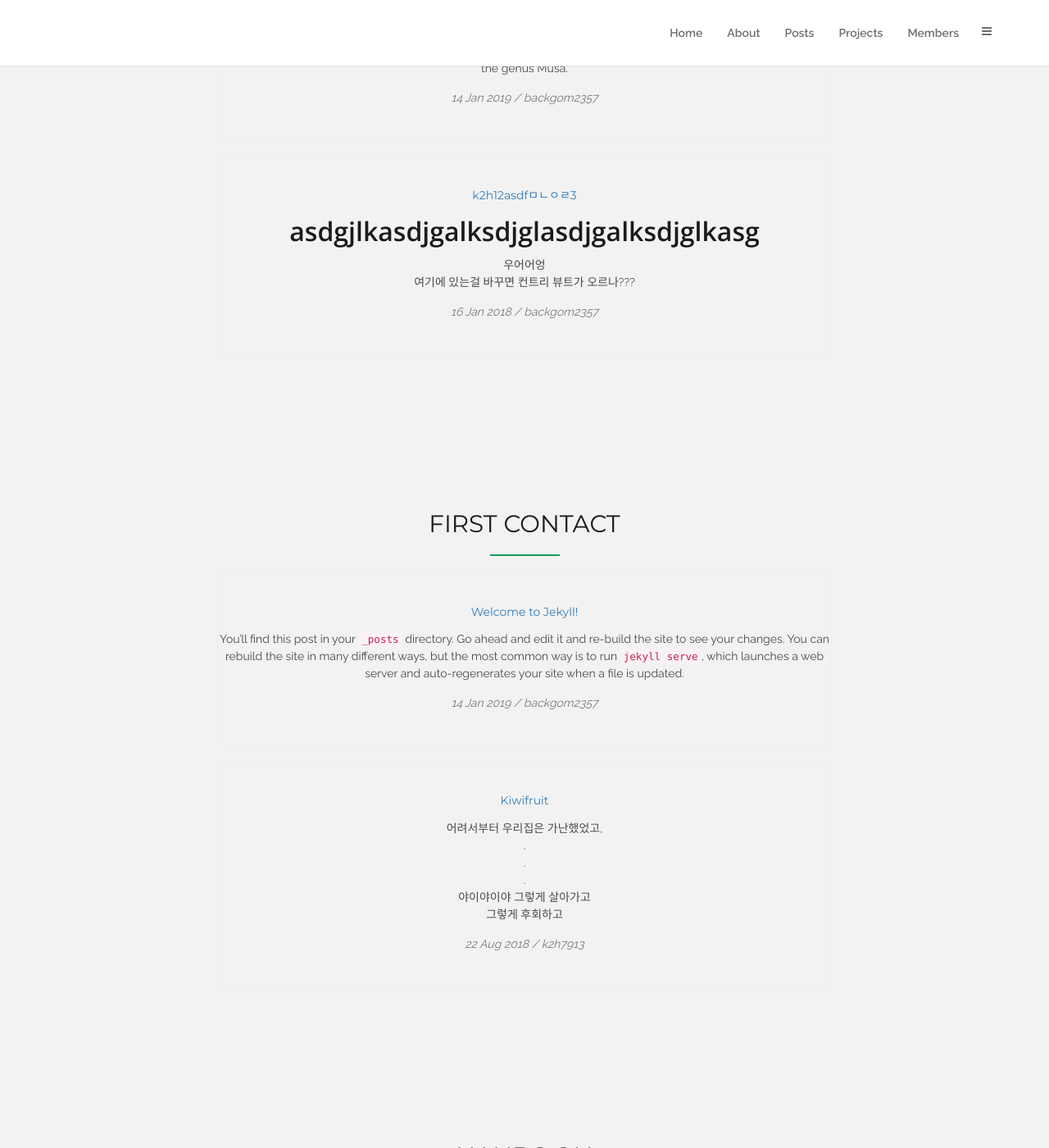
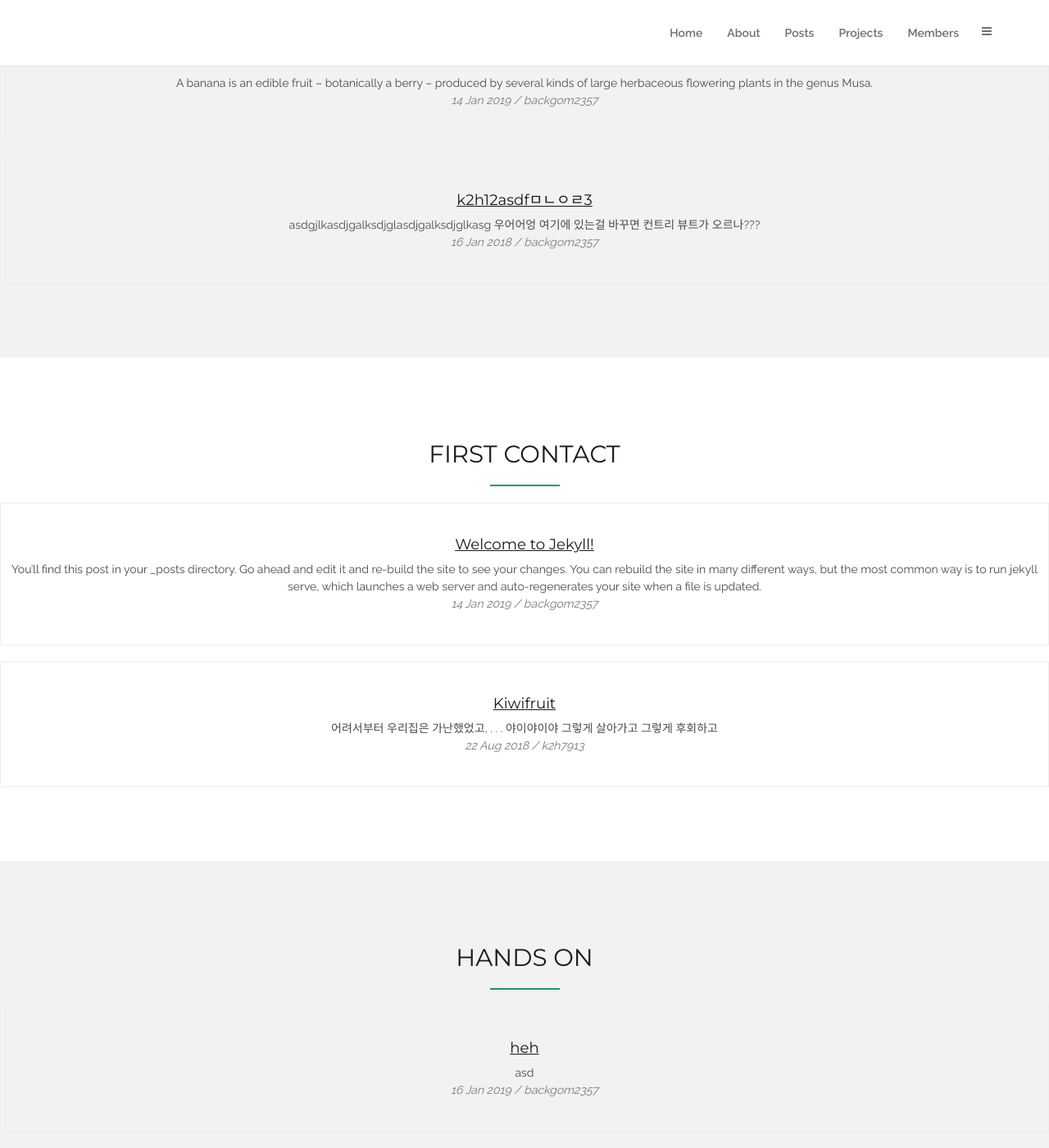
Before and after one commit to unsolvedproblem/unsolvedproblem.github.io, a Jekyll site: the page built from posts.html, in a window 1280 px wide and 1400 px high, scrolled down 569 px. Shown: the whole window at 82% size. Built offline with Jekyll 4.4.1, drawn with Linux system fonts in a browser that asks for light colours; some of the changed text lies outside the part shown.

Commit message:
Update posts.html

```diff
--- a/posts.html
+++ b/posts.html
@@ -3,7 +3,7 @@ layout: default
 title: Posts
 ---
 <!--Blog Section-->
-<section id="blog" class="blog lightbg">
+<section id="blog" class="blog">
     <div class="container">
         <div class="row">
             <div class="main_blog text-center roomy-40">
@@ -16,7 +16,7 @@ title: Posts
                           <ul>
                             <li>
                               <div class="about_btns m-top-40">
-                                    <a href="#laon" class="btn btn-primary">Laon</a>
+                                    <a href="#laon" class="btn btn-primary">Laon people</a>
                               </div>
                             </li>
                             <li>
@@ -26,18 +26,22 @@ title: Posts
                             </li>
                             <li>
                               <div class="about_btns m-top-40">
-                                    <a href="#hands-on" class="btn btn-primary">Hands-on</a>
+                                    <a href="#hands-on" class="btn btn-primary">Hands-on ML</a>
                               </div>
                             </li>
                           </ul>
                         </div>
                     </div>
+                  </div>
+              </div><!--End off row -->
+          </div><!--End off container -->
+      </section><!-- End off Blog section-->
 
                 <!--post-->
-                <section id="laon">
+                <section id="laon" class="lightbg">
                   <div class="main_blog text-center roomy-60">
                     <div class="head_title text-center">
-                      <h3>LAON</h3>
+                      <h3>LAON PEOPLE</h3>
                       <div class="separator_auto"></div>
                         {% for post in site.tags.laon %}
                             <div class="blog_item m-top-20">
@@ -47,11 +51,11 @@ title: Posts
                                 </div>
                               -->
                                 <div class="blog_text roomy-40">
-                                    <h6><a href="{{ post.url | prepend: site.baseurl }}">{{ post.title }}</a></h6>
-                                    <p>
-                                      {{ post.excerpt }}
+                                    <a href="{{ post.url | prepend: site.baseurl }}">
+                                      <h5><U>{{ post.title }}</U></h5>
+                                        <p>{{ post.excerpt | strip_html }}</p>
+                                    </a>
                                     <em> {{ post.date | date_to_string }} / {{ post.author }} </em>
-                                    </p>
                                 </div>
                             </div>
 
@@ -73,11 +77,11 @@ title: Posts
                                 </div>
                               -->
                               <div class="blog_text roomy-40">
-                                    <h6><a href="{{ post.url | prepend: site.baseurl }}">{{ post.title }}</a></h6>
-                                    <p>
-                                      {{ post.excerpt }}
+                                  <a href="{{ post.url | prepend: site.baseurl }}">
+                                    <h5><U>{{ post.title }}</U></h5>
+                                      <p>{{ post.excerpt | strip_html }}</p>
+                                  </a>
                                   <em> {{ post.date | date_to_string }} / {{ post.author }} </em>
-                                    </p>
                               </div>
                             </div>
 
@@ -86,7 +90,7 @@ title: Posts
                   </div>
                 </section>
 
-                <section id="hands-on">
+                <section id="hands-on ML" class="lightbg">
                   <div class="main_blog text-center roomy-60">
                     <div class="head_title text-center">
                       <h3>HANDS ON</h3>
@@ -99,11 +103,11 @@ title: Posts
                                 </div>
                               -->
                               <div class="blog_text roomy-40">
-                                    <h3><a href="{{ post.url | prepend: site.baseurl }}">{{ post.title }}</a></h3>
-                                    <p>
-                                      {{ post.excerpt }}
+                                  <a href="{{ post.url | prepend: site.baseurl }}">
+                                    <h5><U>{{ post.title }}</U></h5>
+                                      <p>{{ post.excerpt | strip_html }}</p>
+                                  </a>
                                   <em> {{ post.date | date_to_string }} / {{ post.author }} </em>
-                                    </p>
                               </div>
                             </div>
 
@@ -112,8 +116,3 @@ title: Posts
                   </div>
                 </section>
                 <!-- End off recent post-->
-
-            </div>
-        </div><!--End off row -->
-    </div><!--End off container -->
-</section><!-- End off Blog section-->
```
Lines whose indentation alone changed are shown as unchanged.
